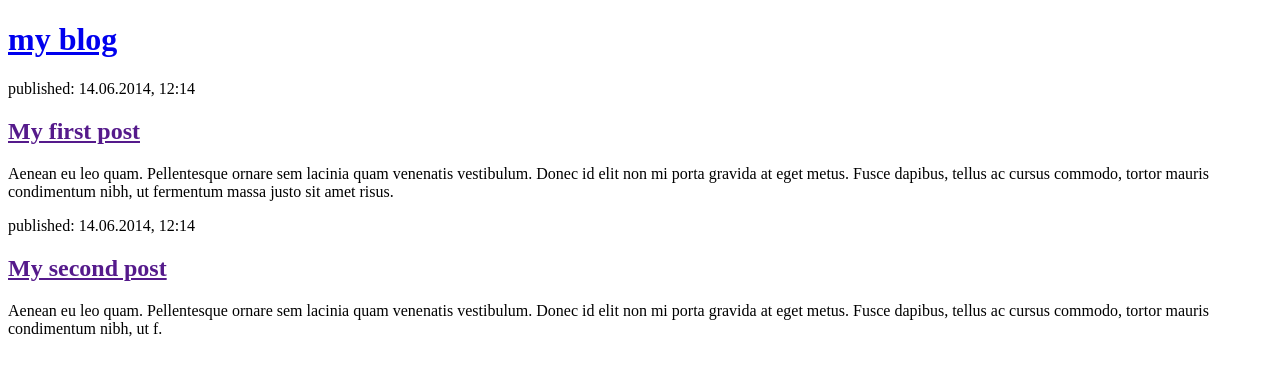
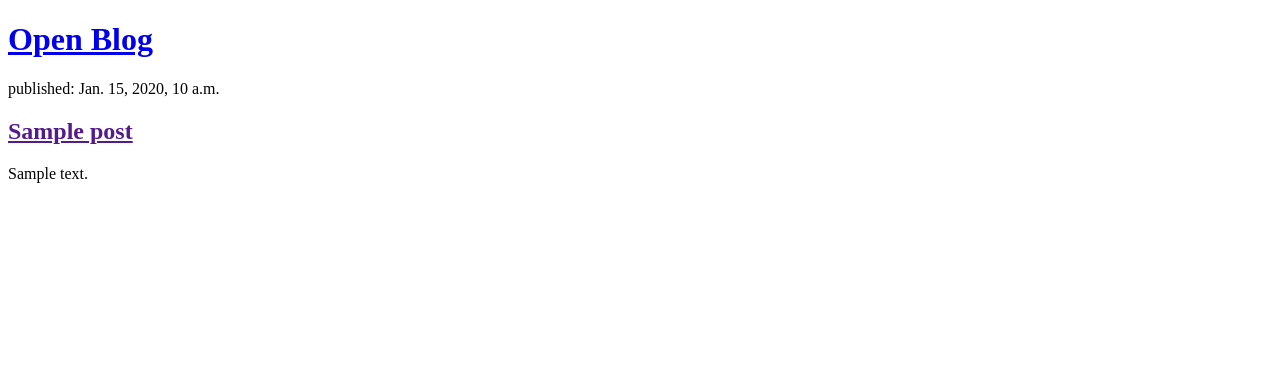
Before and after one commit to Harshha7/my-first-blog, a Django app: page / in a window 1280 px wide. Shown: the top 376 px of the page. Run offline with Django 5.2, Linux system fonts and the light colour scheme; tables that the repository leaves empty hold one stand-in row (values such as "Sample post").

Commit message:
added dynamic posts into html

```diff
--- a/blog/templates/blog/post_list.html
+++ b/blog/templates/blog/post_list.html
@@ -5,19 +5,16 @@
     </head>
     <body>
         <header>
-            <h1><a href="/">my blog</a></h1>
+            <h1><a href="/">Open Blog</a></h1>
         </header>
 
-        <article>
-            <time>published: 14.06.2014, 12:14</time>
-            <h2><a href="">My first post</a></h2>
-            <p>Aenean eu leo quam. Pellentesque ornare sem lacinia quam venenatis vestibulum. Donec id elit non mi porta gravida at eget metus. Fusce dapibus, tellus ac cursus commodo, tortor mauris condimentum nibh, ut fermentum massa justo sit amet risus.</p>
-        </article>
+        {% for post in posts %}
+            <article>
+                <time>published: {{ post.published_date }}</time>
+                <h2><a href="">{{ post.title }}</a></h2>
+                <p>{{ post.text|linebreaksbr }}</p>
+            </article>
+        {% endfor %}
+    </body>
 
-        <article>
-            <time>published: 14.06.2014, 12:14</time>
-            <h2><a href="">My second post</a></h2>
-            <p>Aenean eu leo quam. Pellentesque ornare sem lacinia quam venenatis vestibulum. Donec id elit non mi porta gravida at eget metus. Fusce dapibus, tellus ac cursus commodo, tortor mauris condimentum nibh, ut f.</p>
-        </article>
-    </body>
 </html>
--- a/blog/views.py
+++ b/blog/views.py
@@ -1,6 +1,9 @@
 from django.shortcuts import render
+from . models import Post
+from django.utils import timezone
 
 # Create your views here.
 
 def post_list(request):
-    return render(request,'blog/post_list.html',{})
+    posts = Post.objects.filter(published_date__lte=timezone.now()).order_by('published_date')
+    return render(request,'blog/post_list.html',{"posts":posts})
--- a/mysite/settings.py
+++ b/mysite/settings.py
@@ -25,7 +25,7 @@ SECRET_KEY = 'django-insecure-0r$&pq@@e&vcf1+keq6q0d0_!d-7f8k^#fcq40na$bd2)%q%r1
 # SECURITY WARNING: don't run with debug turned on in production!
 DEBUG = False
 
-ALLOWED_HOSTS = ['localhost', '127.0.0.1', '.pythonanywhere.com']
+ALLOWED_HOSTS = ['localhost', '127.0.0.1', '.pythonanywhere.com', 'harshax.pythonanywhere.com']
 
 # Application definition
 
@@ -114,7 +114,7 @@ USE_TZ = True
 # Static files (CSS, JavaScript, Images)
 # https://docs.djangoproject.com/en/5.2/howto/static-files/
 
-STATIC_URL = 'static/'
+STATIC_URL = '/static/'
 STATIC_ROOT = BASE_DIR / 'static'
 # Default primary key field type
 # https://docs.djangoproject.com/en/5.2/ref/settings/#default-auto-field
```
Also changed, not shown: blog/models.py (line endings or trailing spaces).
